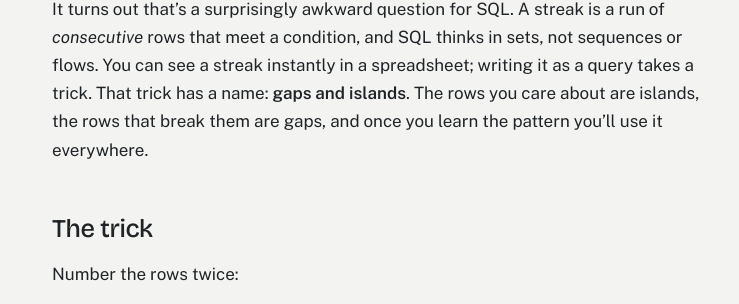
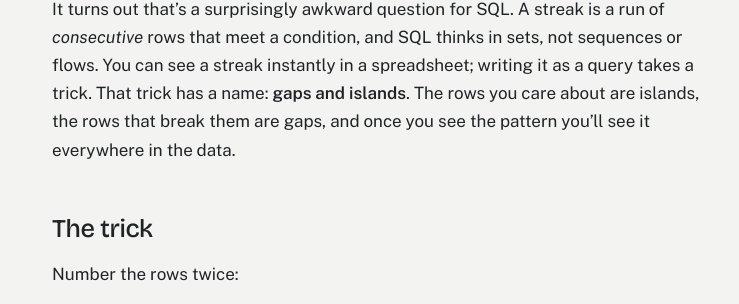
Before and after one commit to fiftyshadesofgrading/Homepage, a Jekyll site: the page built from _posts/2026-11-29-gaps-and-islands-streaks.md, in a window 1280 px wide and 900 px high, scrolled down 300 px. Shown: the part 177-481 px from the top of the window, without its empty margins (260-999 px from the left). Built offline with Jekyll 4.4.1, drawn with Linux system fonts in a browser that asks for light colours.

Commit message:
Refine description of SQL streaks and gaps
Clarified explanation of gaps and islands in SQL.

```diff
--- a/_posts/2026-11-29-gaps-and-islands-streaks.md
+++ b/_posts/2026-11-29-gaps-and-islands-streaks.md
@@ -9,7 +9,7 @@ tags: [sql, postgres, mlb, data]
 
 I keep a database of baseball game logs at home, as one does. The first "fun" question I wanted to ask it was the obvious one: who's on a hitting streak, and what's the longest one this season? AKA "who's melting the ball off the plate".
 
-It turns out that's a surprisingly awkward question for SQL. A streak is a run of *consecutive* rows that meet a condition, and SQL thinks in sets, not sequences or flows. You can see a streak instantly in a spreadsheet; writing it as a query takes a trick. That trick has a name: **gaps and islands**. The rows you care about are islands, the rows that break them are gaps, and once you learn the pattern you'll use it everywhere.
+It turns out that's a surprisingly awkward question for SQL. A streak is a run of *consecutive* rows that meet a condition, and SQL thinks in sets, not sequences or flows. You can see a streak instantly in a spreadsheet; writing it as a query takes a trick. That trick has a name: **gaps and islands**. The rows you care about are islands, the rows that break them are gaps, and once you see the pattern you'll see it everywhere in the data.
 
 ## The trick
 
```
